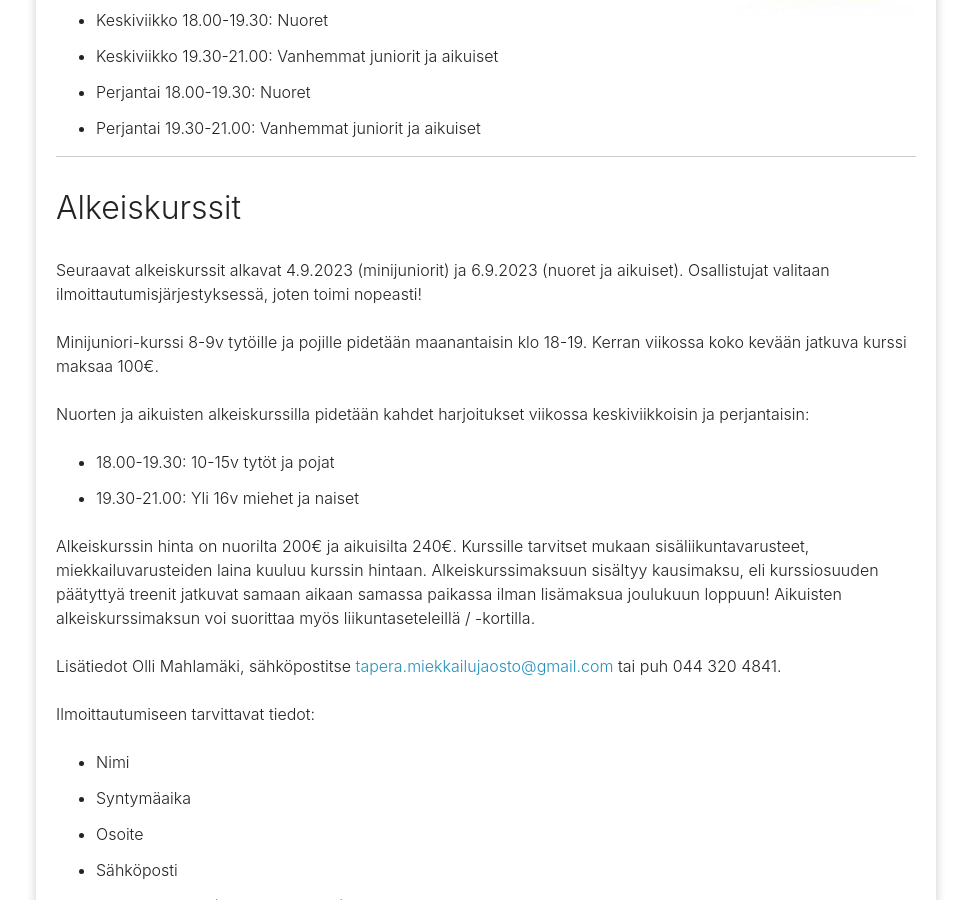
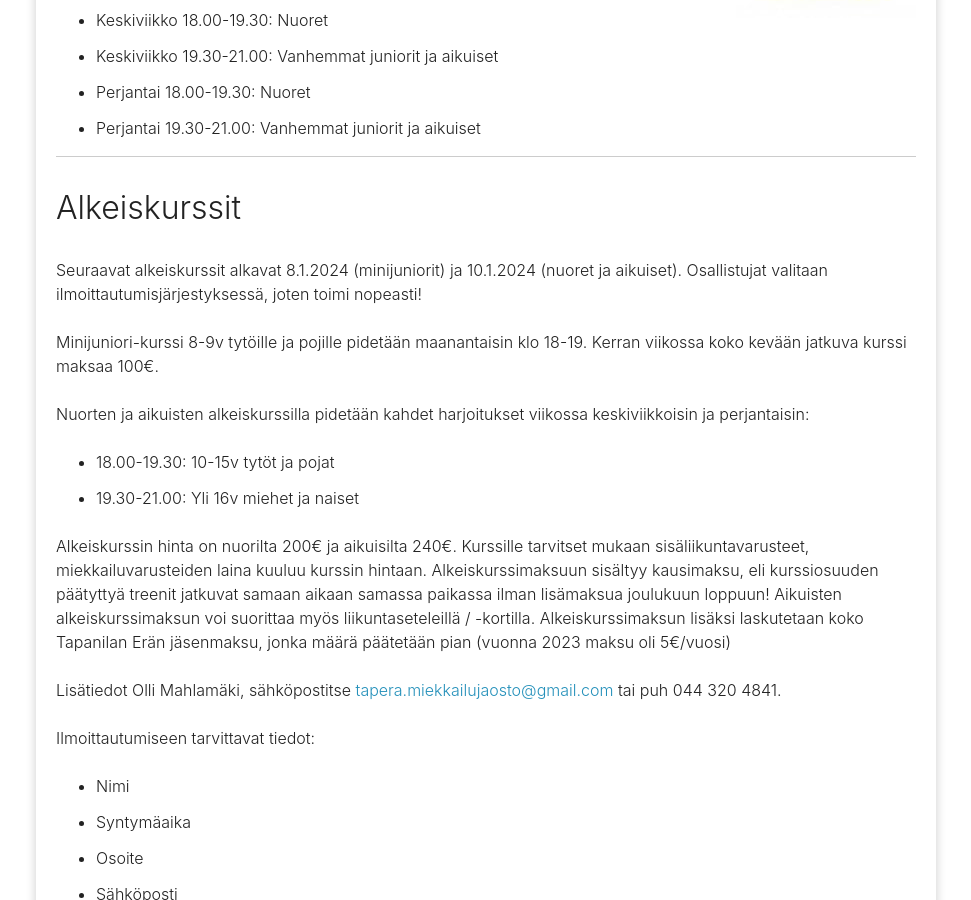
Before and after one commit to omahlama/eramiekkailu.fi, a Jekyll site: the page built from index.md, in a window 1280 px wide and 900 px high, scrolled down 812 px. Shown: the whole window, without its empty margins (154-1125 px from the left). Built offline with Jekyll 4.4.1, drawn with Linux system fonts in a browser that asks for light colours; nearby versions of some CDN libraries.

Commit message:
Päivitä alkeiskurssi

```diff
--- a/index.md
+++ b/index.md
@@ -25,7 +25,7 @@
 
 ## Alkeiskurssit
 
-Seuraavat alkeiskurssit alkavat 4.9.2023 (minijuniorit) ja 6.9.2023 (nuoret ja aikuiset). Osallistujat valitaan ilmoittautumisjärjestyksessä, joten toimi nopeasti!
+Seuraavat alkeiskurssit alkavat 8.1.2024 (minijuniorit) ja 10.1.2024 (nuoret ja aikuiset). Osallistujat valitaan ilmoittautumisjärjestyksessä, joten toimi nopeasti!
 
 Minijuniori-kurssi 8-9v tytöille ja pojille pidetään maanantaisin klo 18-19. Kerran viikossa koko kevään jatkuva kurssi maksaa 100€.
 
@@ -34,7 +34,7 @@
 - 18.00-19.30: 10-15v tytöt ja pojat
 - 19.30-21.00: Yli 16v miehet ja naiset
 
-Alkeiskurssin hinta on nuorilta 200€ ja aikuisilta 240€. Kurssille tarvitset mukaan sisäliikuntavarusteet, miekkailuvarusteiden laina kuuluu kurssin hintaan. Alkeiskurssimaksuun sisältyy kausimaksu, eli kurssiosuuden päätyttyä treenit jatkuvat samaan aikaan samassa paikassa ilman lisämaksua joulukuun loppuun! Aikuisten alkeiskurssimaksun voi suorittaa myös liikuntaseteleillä / -kortilla.
+Alkeiskurssin hinta on nuorilta 200€ ja aikuisilta 240€. Kurssille tarvitset mukaan sisäliikuntavarusteet, miekkailuvarusteiden laina kuuluu kurssin hintaan. Alkeiskurssimaksuun sisältyy kausimaksu, eli kurssiosuuden päätyttyä treenit jatkuvat samaan aikaan samassa paikassa ilman lisämaksua joulukuun loppuun! Aikuisten alkeiskurssimaksun voi suorittaa myös liikuntaseteleillä / -kortilla. Alkeiskurssimaksun lisäksi laskutetaan koko Tapanilan Erän jäsenmaksu, jonka määrä päätetään pian (vuonna 2023 maksu oli 5€/vuosi)
 
 Lisätiedot Olli Mahlamäki, sähköpostitse [tapera.miekkailujaosto@gmail.com](mailto:tapera.miekkailujaosto@gmail.com) tai puh 044 320 4841.
 
@@ -46,7 +46,7 @@
 - Sähköposti
 - Puhelinnumero (oma ja huoltajan)
 
-<a href="https://forms.gle/M3aGPd47KShYQQGn6" class="register-button" role="button" target="_blank">Ilmoittaudu nyt!</a>
+<a href="https://forms.gle/ASgjptjtKb7Tru9F7" class="register-button" role="button" target="_blank">Ilmoittaudu nyt!</a>
 
 <hr>
 
```
